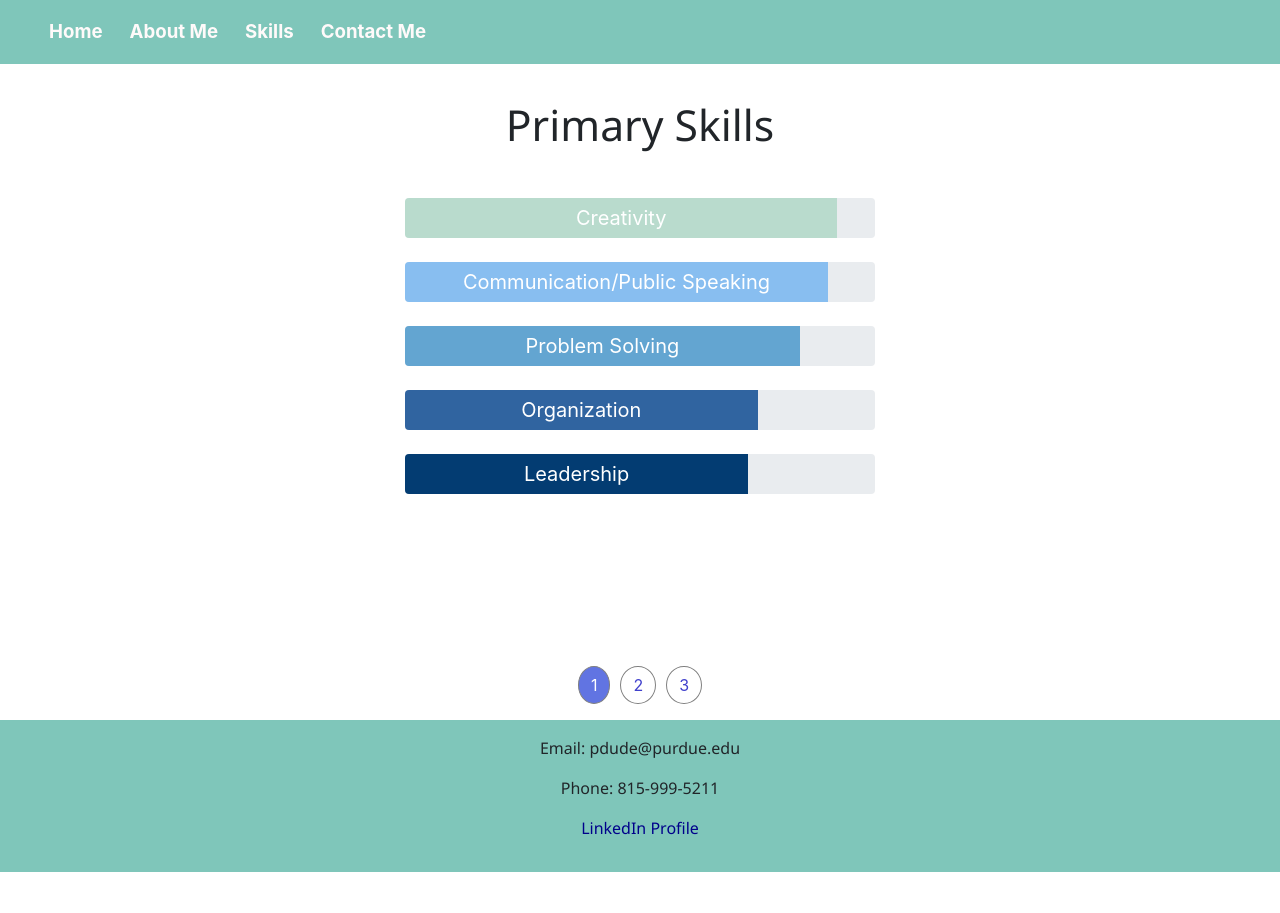
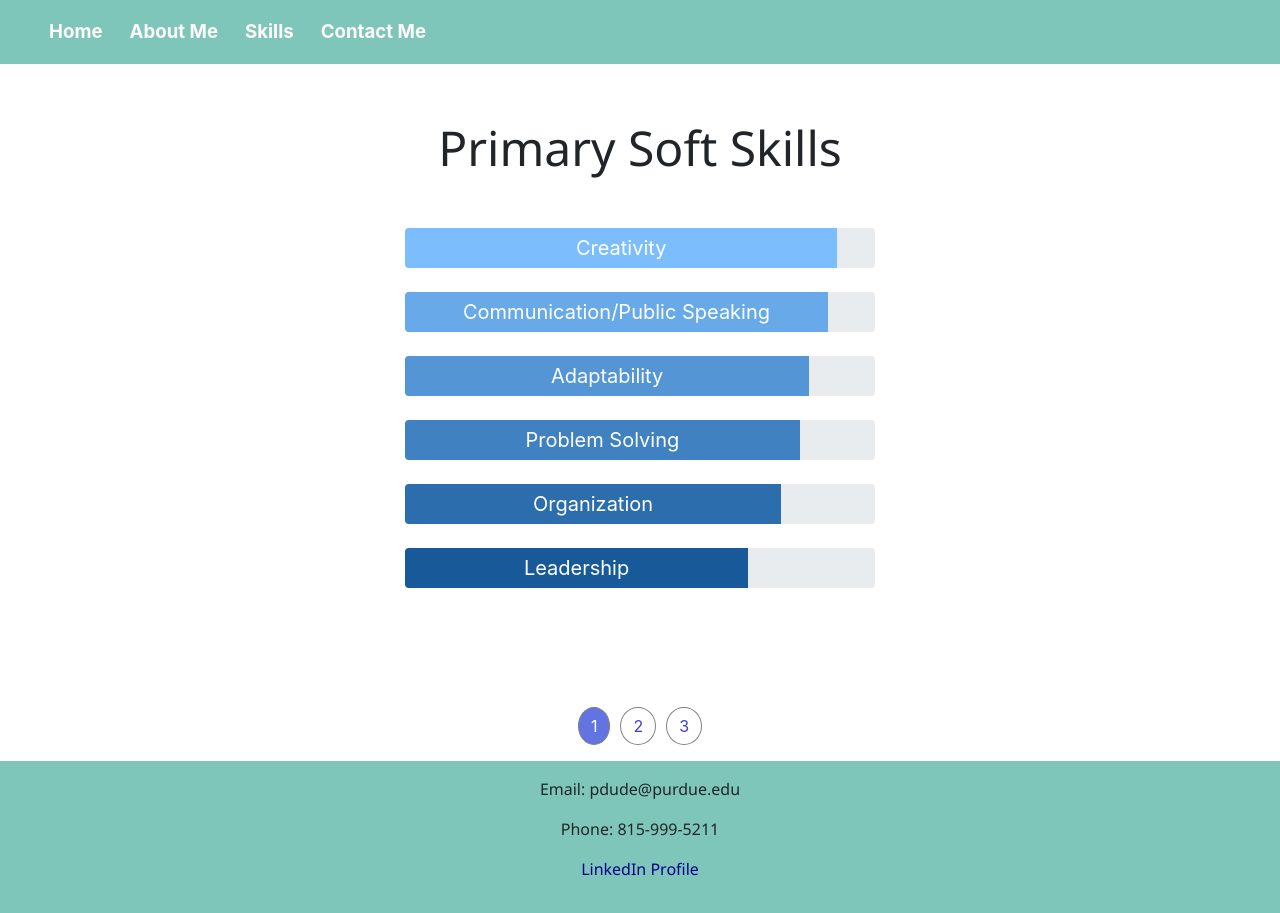
Before and after one commit to pdude517/website, an Angular app: page /skills in a window 1280 px wide. Before the commit the page ends 872 px from the top, so only its background shows below. Built offline with nearby package versions, Linux system fonts and the light colour scheme.

Commit message:
color changes

```diff
--- a/src/app/about-me/about-me.component.css
+++ b/src/app/about-me/about-me.component.css
@@ -28,8 +28,9 @@ body{
 	background-color: #293132;
   text-align: center;
   padding-top: 70pt;
+  padding-bottom: 20pt;
 	position: relative;
-	animation: slideColor 10s forwards infinite;
+	animation: slideColor 8s forwards infinite;
 }
 
 .caption{
@@ -38,9 +39,10 @@ body{
 	color: rgb(8, 8, 8);
 	position: relative;
 	top: 15%;
-	transform: translateY(-60%);
+	transform: translateY(-70%);
 	/*text-shadow: 0px 5px 5px rgba(0,0,0,.25);*/
-	margin-left: -25%;
+  margin-left: -48%;
+  margin-right: -10%;
 }
 
 .text-box{
@@ -59,15 +61,15 @@ body{
 }
 
 .text-box div:nth-child(1){
-	animation: rollDown 10s forwards infinite;
+	animation: rollDown 8s forwards infinite;
 }
 
 .text-box div:nth-child(2){
-	animation: rollDown2 10s forwards infinite;
+	animation: rollDown2 8s forwards infinite;
 }
 
 .text-box div:nth-child(3){
-	animation: rollDown3 10s forwards infinite;
+	animation: rollDown3 8s forwards infinite;
 }
 
 @keyframes rollDown {
--- a/src/app/code-skills/code-skills.component.css
+++ b/src/app/code-skills/code-skills.component.css
@@ -5,6 +5,7 @@
 .header {
   margin: 3rem;
   text-align: center;
+  padding-top: 3%;
 }
 h2 {
   text-align: center;
--- a/src/app/contact/contact.component.css
+++ b/src/app/contact/contact.component.css
@@ -6,10 +6,11 @@ h1 {
   font-size: 32pt;;
 }
 
+
 .box {
     box-sizing: border-box;
     width: 30%;
-    height: 20%;
+    height: 3%;
     position: relative;
     background-color: rgb(104, 187, 243);
     margin:25px;
@@ -28,7 +29,8 @@ h1 {
 }
 .box p {
   font-family: 'Segoe UI', Tahoma, Geneva, Verdana, sans-serif;
-  font-size: 18pt;
+  font-weight: 60;
+  font-size: 2.9vw;
   text-align: center;
 }
 
--- a/src/app/contact/contact.component.html
+++ b/src/app/contact/contact.component.html
@@ -2,7 +2,7 @@
 
 <h1>Contact Information</h1>
 <hr>
-
+<div class="all">
 <div class="box uno">
 
   <h2>Email</h2>
@@ -28,5 +28,6 @@
     <path fill-rule="evenodd" d="M15 14s1 0 1-1-1-4-5-4-5 3-5 4 1 1 1 1h8zm-7.995-.944v-.002.002zM7.022 13h7.956a.274.274 0 0 0 .014-.002l.008-.002c-.002-.264-.167-1.03-.76-1.72C13.688 10.629 12.718 10 11 10c-1.717 0-2.687.63-3.24 1.276-.593.69-.759 1.457-.76 1.72a1.05 1.05 0 0 0 .022.004zm7.973.056v-.002.002zM11 7a2 2 0 1 0 0-4 2 2 0 0 0 0 4zm3-2a3 3 0 1 1-6 0 3 3 0 0 1 6 0zM6.936 9.28a5.88 5.88 0 0 0-1.23-.247A7.35 7.35 0 0 0 5 9c-4 0-5 3-5 4 0 .667.333 1 1 1h4.216A2.238 2.238 0 0 1 5 13c0-1.01.377-2.042 1.09-2.904.243-.294.526-.569.846-.816zM4.92 10c-1.668.02-2.615.64-3.16 1.276C1.163 11.97 1 12.739 1 13h3c0-1.045.323-2.086.92-3zM1.5 5.5a3 3 0 1 1 6 0 3 3 0 0 1-6 0zm3-2a2 2 0 1 0 0 4 2 2 0 0 0 0-4z"/>
   </svg>
 </div>
+</div>
 <div style="padding-bottom: 90pt;"></div>
 <router-outlet></router-outlet>
--- a/src/app/header/header.component.css
+++ b/src/app/header/header.component.css
@@ -10,3 +10,9 @@
   opacity: 0.5;
   transition: all .2s;
 }
+
+.navbar .in .nav li {
+  display: block;
+  float: none;
+  width:100%;
+}
--- a/src/app/header/header.component.html
+++ b/src/app/header/header.component.html
@@ -8,19 +8,19 @@
     <ul class="navbar-nav mr-auto">
 
       <li class="nav-item">
-        <a class="nav-link" routerLink="/home" style="color: snow;">Home</a>
+        <a class="nav-link" href="/home" style="color: snow;">Home</a>
       </li>
 
       <li class="nav-item">
-        <a class="nav-link" routerLink="/about-me" style="color: snow">About Me</a>
+        <a class="nav-link" href="/about-me" style="color: snow">About Me</a>
       </li>
 
       <li class="nav-item">
-          <a class="nav-link" routerLink="/skills" style="color: snow">Skills</a>
+          <a class="nav-link" href="/skills" style="color: snow">Skills</a>
       </li>
 
       <li class="nav-item">
-        <a class="nav-link" routerLink="/contact" style="color: snow">Contact Me</a>
+        <a class="nav-link" href="/contact" style="color: snow">Contact Me</a>
       </li>
 
     </ul>
--- a/src/app/home/home.component.css
+++ b/src/app/home/home.component.css
@@ -8,13 +8,6 @@ h1 {
    text-align: center;
 }
 
-h3 {
-  text-align: center;
-  padding: 0;
-  margin: 0 auto;
-  font-size: 2rem;
-  font-family: 'Segoe UI', Tahoma, Geneva, Verdana, sans-serif;
-}
 .menu {
   align-items: center;
   background-color: #ffffff;
--- a/src/app/sd-tools/sd-tools.component.css
+++ b/src/app/sd-tools/sd-tools.component.css
@@ -11,6 +11,7 @@ h2 {
   text-align: center;
   font-size: 36pt;
   font-family: 'Segoe UI', Tahoma, Geneva, Verdana, sans-serif;
+  padding-top: 3%;
 }
 
 .pagination>li>a {
--- a/src/app/skills/skills.component.css
+++ b/src/app/skills/skills.component.css
@@ -1,6 +1,6 @@
 .container {
   padding-top: 0.1%;
-  padding-bottom: 98px;
+  padding-bottom: 45px;
 }
 
 .header {
@@ -10,8 +10,9 @@
 
 h2 {
   text-align: center;
-  font-size: 32pt;
+  font-size: 36pt;
   font-family: 'Segoe UI', Tahoma, Geneva, Verdana, sans-serif;
+  padding-top: 6%;
 }
 
 .pagination>li>a {
--- a/src/app/skills/skills.component.html
+++ b/src/app/skills/skills.component.html
@@ -3,37 +3,45 @@
 <script src="//cdnjs.cloudflare.com/ajax/libs/jquery/3.2.1/jquery.min.js"></script>
 <app-header></app-header>
 
+<div class="header">
+  <h2>Primary Soft Skills</h2>
+</div>
+
 <!--Graph for primary skills-->
 <div class="container" style="width: 500px; margin: 50px auto">
-  <div class="header">
-    <h2>Primary Skills</h2>
-  </div>
+
     <div class="progress" style="height: 2.5rem; margin-bottom: 1.5rem;">
-      <div class="progress-bar" role="progressbar" aria-valuenow="92" aria-valuemin="0" aria-valuemax="100" style="max-width: 92%; background-color: #7fc6a475;">
+      <div class="progress-bar" role="progressbar" aria-valuenow="92" aria-valuemin="0" aria-valuemax="100" style="max-width: 92%; background-color: rgb(124, 190, 253);">
         <span class="title">Creativity</span>
       </div>
     </div>
 
     <div class="progress" style="height: 2.5rem; margin-bottom: 1.5rem;">
-      <div class="progress-bar" role="progressbar" aria-valuenow="90" aria-valuemin="0" aria-valuemax="100" style="max-width: 90%; background-color: #6fb2f1c9;">
+      <div class="progress-bar" role="progressbar" aria-valuenow="90" aria-valuemin="0" aria-valuemax="100" style="max-width: 90%; background-color: rgb(104, 170, 233);">
         <span class="title">Communication/Public Speaking</span>
       </div>
     </div>
 
     <div class="progress" style="height: 2.5rem; margin-bottom: 1.5rem;">
-      <div class="progress-bar" role="progressbar" aria-valuenow="84" aria-valuemin="0" aria-valuemax="100" style="max-width: 84%; background-color: #63a5d1;">
+      <div class="progress-bar" role="progressbar" aria-valuenow="86" aria-valuemin="0" aria-valuemax="100" style="max-width: 86%; background-color: rgb(84, 150, 213);">
+        <span class="title">Adaptability</span>
+      </div>
+    </div>
+
+    <div class="progress" style="height: 2.5rem; margin-bottom: 1.5rem;">
+      <div class="progress-bar" role="progressbar" aria-valuenow="84" aria-valuemin="0" aria-valuemax="100" style="max-width: 84%; background-color: rgb(64, 130, 193);">
         <span class="title">Problem Solving</span>
       </div>
     </div>
 
     <div class="progress" style="height: 2.5rem; margin-bottom: 1.5rem;">
-      <div class="progress-bar" role="progressbar" aria-valuenow="75" aria-valuemin="0" aria-valuemax="100" style="max-width: 75%; background-color: #3064a0;">
+      <div class="progress-bar" role="progressbar" aria-valuenow="80" aria-valuemin="0" aria-valuemax="100" style="max-width: 80%; background-color: rgb(44, 110, 173);">
         <span class="title">Organization</span>
       </div>
     </div>
 
     <div class="progress" style="height: 2.5rem; margin-bottom: 1.5rem;">
-      <div class="progress-bar" role="progressbar" aria-valuenow="73" aria-valuemin="0" aria-valuemax="100" style="max-width: 73%; background-color: #033c72;">
+      <div class="progress-bar" role="progressbar" aria-valuenow="73" aria-valuemin="0" aria-valuemax="100" style="max-width: 73%; background-color: rgb(24, 90, 153);">
         <span class="title">Leadership</span>
       </div>
     </div>
```
Also changed, not shown: src/app/code-skills/code-skills.component.html (+11 -11 lines), src/app/sd-tools/sd-tools.component.html (+12 -10 lines).
